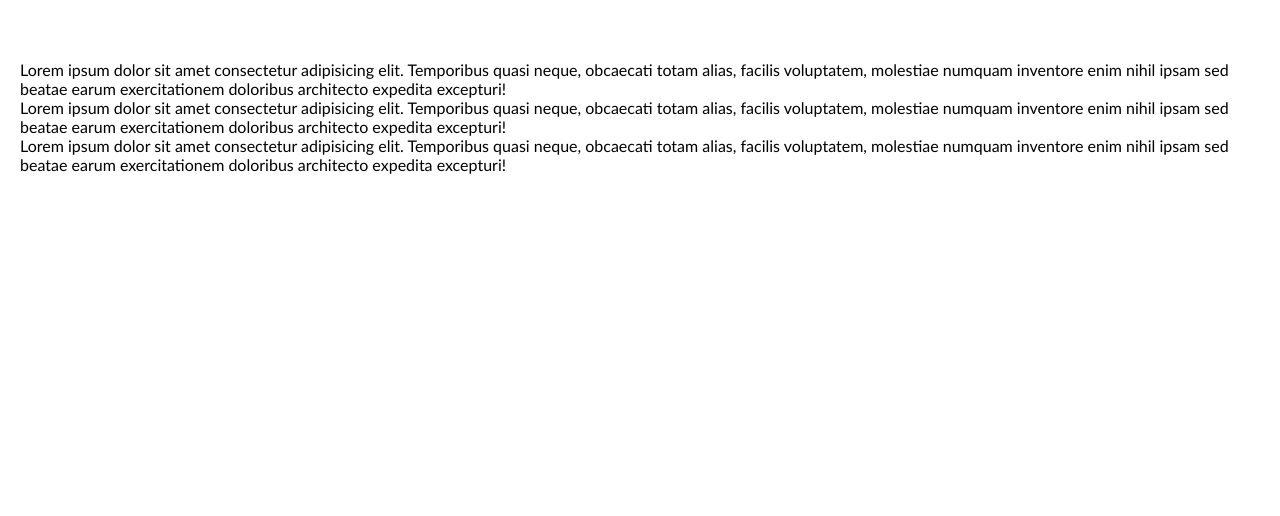
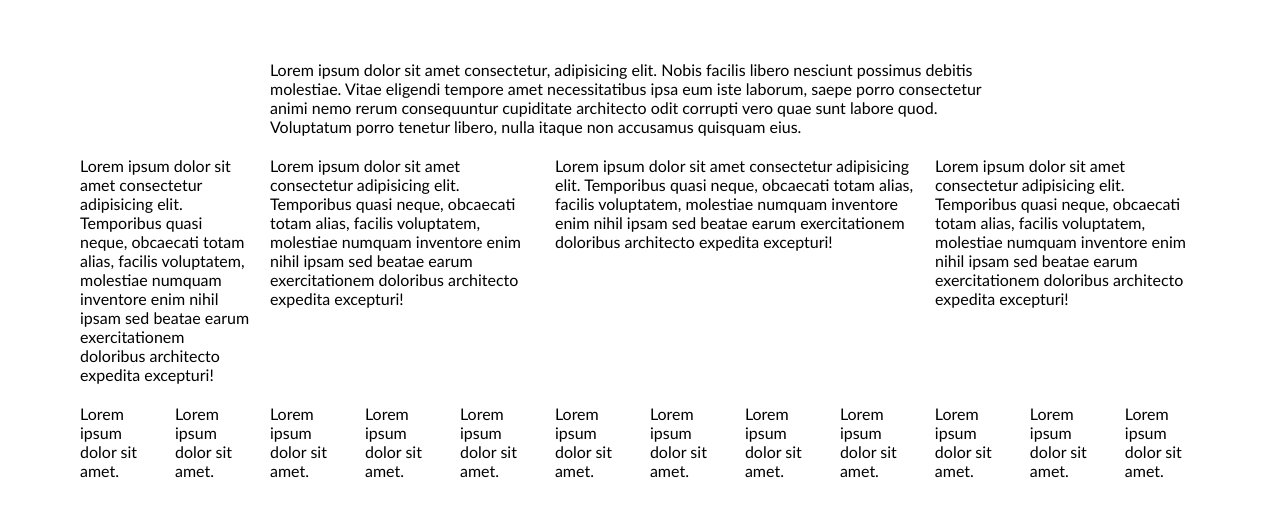
Before and after one commit to mistakeltu/06_26_Demo_portfolio_project, a website: page index.html in a window 1280 px wide. Drawn offline with Linux system fonts and the light colour scheme.

Commit message:
Responsive for dekstop

```diff
--- a/css/basic/layout.css
+++ b/css/basic/layout.css
@@ -1,7 +1,40 @@
+:root {
+    --half-gap: 10px;
+    --gap: calc(var(--half-gap) * 2);
+    --col-1: calc(100% / 12 - var(--gap));
+    --col-gap: calc(var(--col-1) + var(--gap));
+    --col-2: calc(var(--col-1) + var(--col-gap));
+    --col-3: calc(var(--col-2) + var(--col-gap));
+    --col-4: calc(var(--col-3) + var(--col-gap));
+    --col-5: calc(var(--col-4) + var(--col-gap));
+    --col-6: calc(var(--col-5) + var(--col-gap));
+    --col-7: calc(var(--col-6) + var(--col-gap));
+    --col-8: calc(var(--col-7) + var(--col-gap));
+    --col-9: calc(var(--col-8) + var(--col-gap));
+    --col-10: calc(var(--col-9) + var(--col-gap));
+    --col-11: calc(var(--col-10) + var(--col-gap));
+    --col-12: calc(var(--col-11) + var(--col-gap));
+    --ml-0: var(--half-gap);
+    --ml-1: calc(var(--ml-0) + var(--col-gap));
+    --ml-2: calc(var(--ml-1) + var(--col-gap));
+    --ml-3: calc(var(--ml-2) + var(--col-gap));
+    --ml-4: calc(var(--ml-3) + var(--col-gap));
+    --ml-5: calc(var(--ml-4) + var(--col-gap));
+    --ml-6: calc(var(--ml-5) + var(--col-gap));
+    --ml-7: calc(var(--ml-6) + var(--col-gap));
+    --ml-8: calc(var(--ml-7) + var(--col-gap));
+    --ml-9: calc(var(--ml-8) + var(--col-gap));
+    --ml-10: calc(var(--ml-9) + var(--col-gap));
+    --ml-11: calc(var(--ml-10) + var(--col-gap));
+
+
+}
+
 .container {
     display: flex;
     width: 100%;
     flex-direction: column;
+    align-items: center;
     gap: 20px;
     padding: 60px 20px;
 }
@@ -10,3 +43,153 @@
     display: inline-block;
     width: 100%;
 }
+
+.container > .row > .col-1 {
+    float: left;
+    width: var(--col-1);
+    margin: 0 var(--half-gap);
+}
+
+.container > .row > .col-2 {
+    float: left;
+    width: var(--col-2);
+    margin: 0 var(--half-gap);
+}
+
+.container > .row > .col-3 {
+    float: left;
+    width: var(--col-3);
+    margin: 0 var(--half-gap);
+}
+
+.container > .row > .col-4 {
+    float: left;
+    width: var(--col-4);
+    margin: 0 var(--half-gap);
+}
+
+.container > .row > .col-5 {
+    float: left;
+    width: var(--col-5);
+    margin: 0 var(--half-gap);
+}
+
+.container > .row > .col-6 {
+    float: left;
+    width: var(--col-6);
+    margin: 0 var(--half-gap);
+}
+
+.container > .row > .col-7 {
+    float: left;
+    width: var(--col-7);
+    margin: 0 var(--half-gap);
+}
+
+.container > .row > .col-8 {
+    float: left;
+    width: var(--col-8);
+    margin: 0 var(--half-gap);
+}
+
+.container > .row > .col-9 {
+    float: left;
+    width: var(--col-9);
+    margin: 0 var(--half-gap);
+}
+
+.container > .row > .col-10 {
+    float: left;
+    width: var(--col-10);
+    margin: 0 var(--half-gap);
+}
+
+.container > .row > .col-11 {
+    float: left;
+    width: var(--col-12);
+    margin: 0 var(--half-gap);
+}
+
+.container > .row > .col-12 {
+    float: left;
+    width: var(--col-12);
+    margin: 0 var(--half-gap);
+}
+
+.container > .row > .m-l-0 {
+    margin-left: var(--ml-0);
+}
+
+.container > .row > .m-l-1 {
+    margin-left: var(--ml-1);
+}
+
+.container > .row > .m-l-2 {
+    margin-left: var(--ml-2);
+}
+
+.container > .row > .m-l-3 {
+    margin-left: var(--ml-3);
+}
+
+.container > .row > .m-l-4 {
+    margin-left: var(--ml-4);
+}
+
+.container > .row > .m-l-5 {
+    margin-left: var(--ml-5);
+}
+
+.container > .row > .m-l-6 {
+    margin-left: var(--ml-6);
+}
+
+.container > .row > .m-l-7 {
+    margin-left: var(--ml-7);
+}
+
+.container > .row > .m-l-8 {
+    margin-left: var(--ml-8);
+}
+
+.container > .row > .m-l-9 {
+    margin-left: var(--ml-9);
+}
+
+.container > .row > .m-l-10 {
+    margin-left: var(--ml-10);
+}
+
+.container > .row > .m-l-11 {
+    margin-left: var(--ml-11);
+}
+
+@media (min-width: 576px){
+    .container > .row {
+        width: 540px;
+    }
+}
+
+@media (min-width: 768px){
+    .container > .row {
+        width: 720px;
+    }
+}
+
+@media (min-width: 992px){
+    .container > .row {
+        width: 960px;
+    }
+}
+
+@media (min-width: 1200px){
+    .container > .row {
+        width: 1140px;
+    }
+}
+
+@media (min-width: 1400px){
+    .container > .row {
+        width: 1320px;
+    }
+}
--- a/index.html
+++ b/index.html
@@ -17,14 +17,60 @@
     <!-- header start -->
     <div class="container">
         <div class="row">
-            <div class="col">
+            <div class="col-8 m-l-2">
+                Lorem ipsum dolor sit amet consectetur, adipisicing elit. Nobis facilis libero nesciunt possimus debitis molestiae. Vitae eligendi tempore amet necessitatibus ipsa eum iste laborum, saepe porro consectetur animi nemo rerum consequuntur cupiditate architecto odit corrupti vero quae sunt labore quod. Voluptatum porro tenetur libero, nulla itaque non accusamus quisquam eius.
+            </div>
+        </div>
+        <div class="row">
+            <div class="col-2">
                 Lorem ipsum dolor sit amet consectetur adipisicing elit. Temporibus quasi neque, obcaecati totam alias, facilis voluptatem, molestiae numquam inventore enim nihil ipsam sed beatae earum exercitationem doloribus architecto expedita excepturi!
             </div>
-            <div class="col">
+            <div class="col-3">
                 Lorem ipsum dolor sit amet consectetur adipisicing elit. Temporibus quasi neque, obcaecati totam alias, facilis voluptatem, molestiae numquam inventore enim nihil ipsam sed beatae earum exercitationem doloribus architecto expedita excepturi!
             </div>
-            <div class="col">
+            <div class="col-4">
                 Lorem ipsum dolor sit amet consectetur adipisicing elit. Temporibus quasi neque, obcaecati totam alias, facilis voluptatem, molestiae numquam inventore enim nihil ipsam sed beatae earum exercitationem doloribus architecto expedita excepturi!
+            </div>
+            <div class="col-3">
+                Lorem ipsum dolor sit amet consectetur adipisicing elit. Temporibus quasi neque, obcaecati totam alias, facilis voluptatem, molestiae numquam inventore enim nihil ipsam sed beatae earum exercitationem doloribus architecto expedita excepturi!
+            </div>
+        </div>
+        <div class="row">
+            <div class="col-1">
+                Lorem ipsum dolor sit amet.
+            </div>
+            <div class="col-1">
+                Lorem ipsum dolor sit amet.
+            </div>
+            <div class="col-1">
+                Lorem ipsum dolor sit amet.
+            </div>
+            <div class="col-1">
+                Lorem ipsum dolor sit amet.
+            </div>
+            <div class="col-1">
+                Lorem ipsum dolor sit amet.
+            </div>
+            <div class="col-1">
+                Lorem ipsum dolor sit amet.
+            </div>
+            <div class="col-1">
+                Lorem ipsum dolor sit amet.
+            </div>
+            <div class="col-1">
+                Lorem ipsum dolor sit amet.
+            </div>
+            <div class="col-1">
+                Lorem ipsum dolor sit amet.
+            </div>
+            <div class="col-1">
+                Lorem ipsum dolor sit amet.
+            </div>
+            <div class="col-1">
+                Lorem ipsum dolor sit amet.
+            </div>
+            <div class="col-1">
+                Lorem ipsum dolor sit amet.
             </div>
         </div>
     </div>
```
